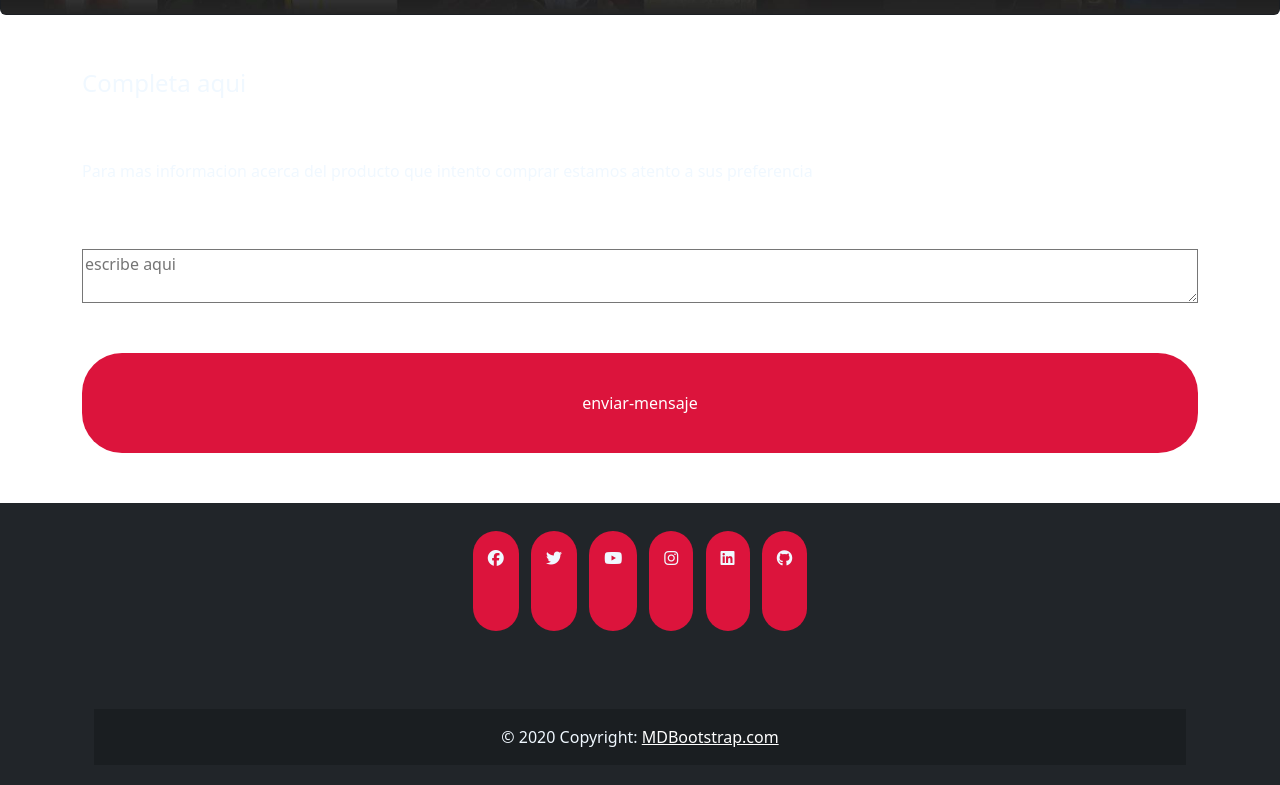
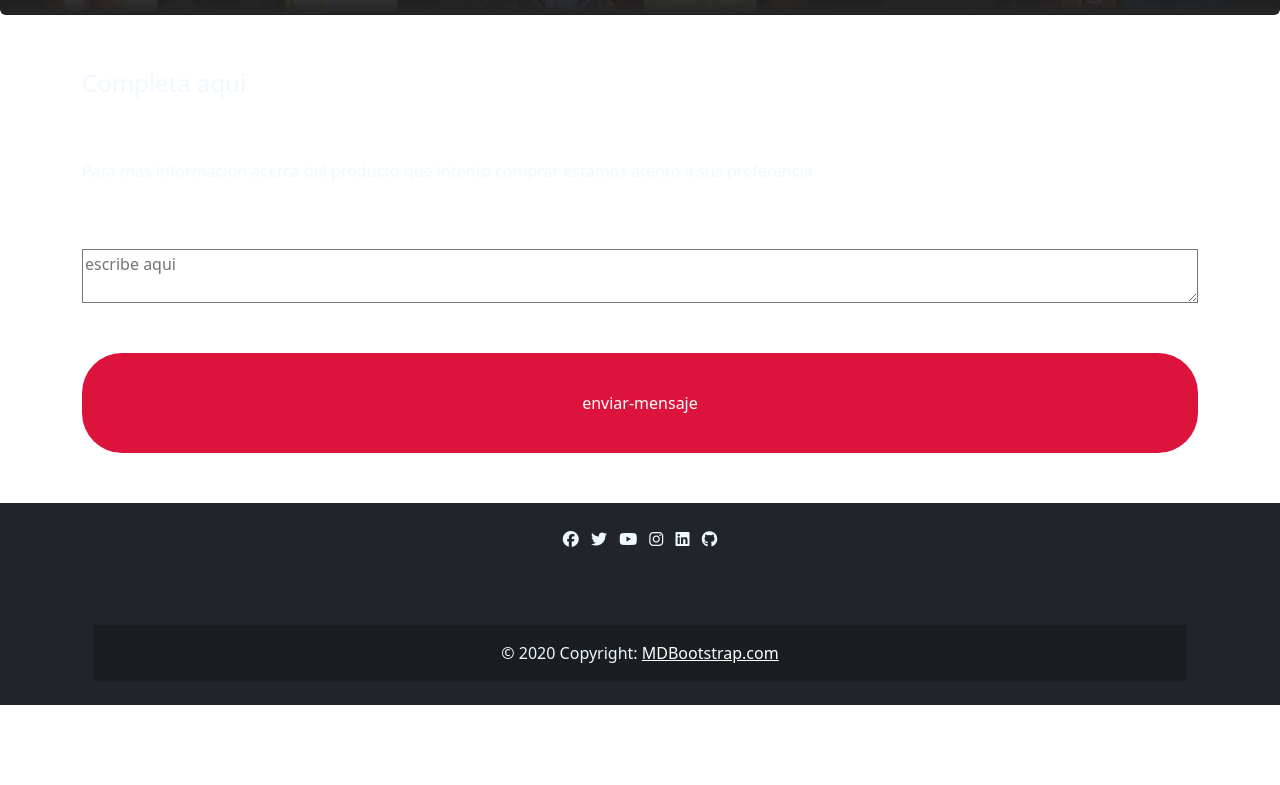
Before and after one commit to 23sarmiento/proyecto, a plain HTML site: page pages/pagos.html in a window 1280 px wide. Shown: the part 782-1567 px from the top of the page. After the commit the page ends 1487 px from the top, so only its background shows below. Drawn offline with nearby package versions, Linux system fonts and the light colour scheme.

Commit message:
first commit

```diff
--- a/pages/pagos.html
+++ b/pages/pagos.html
@@ -71,33 +71,34 @@
                 <input type="submit" name="enviar" value="enviar-mensaje" class="btn">
               </div>
    </main>
+  <!-- Footer -->
 <footer class="bg-dark text-center text-white">
   <!-- Grid container -->
   <div class="container p-4">
     <!-- Section: Social media -->
     <section class="mb-4">
       <!-- Facebook -->
-        <a class="btn btn-outline-light btn-floating m-1" href="https://www.facebook.com/israelsarmiento23jkk" role="button"
+      <a class="iconmedia btn-outline-light btn-floating m-1" href="https://www.facebook.com/israelsarmiento23jkk" role="button"
         ><i class="fa-brands fa-facebook"></i></a>
 
       <!-- Twitter -->
-        <a class="btn btn-outline-light btn-floating m-1" href="https://twitter.com/23sarmiento1" role="button"
+      <a class="iconmedia btn-outline-light btn-floating m-1" href="https://twitter.com/23sarmiento1" role="button"
         ><i class="fa-brands fa-twitter"></i></a>
 
       <!-- Google -->
-        <a class="btn btn-outline-light btn-floating m-1" href="https://www.youtube.com/channel/UC9CFPKrGkak6r1t0a7zj0-Q" role="button"
+      <a class="iconmedia btn-outline-light btn-floating m-1" href="https://www.youtube.com/channel/UC9CFPKrGkak6r1t0a7zj0-Q" role="button"
         ><i class="fa-brands fa-youtube"></i></a>
 
       <!-- Instagram -->
-        <a class="btn btn-outline-light btn-floating m-1" href="https://www.instagram.com/23sarmiento/" role="button"
+      <a class="iconmedia btn-outline-light btn-floating m-1" href="https://www.instagram.com/23sarmiento/" role="button"
         ><i class="fa-brands fa-instagram"></i></a>
 
       <!-- Linkedin -->
-        <a class="btn btn-outline-light btn-floating m-1" href="https://www.linkedin.com/in/israel-sarmiento-81a719213/" role="button"
+      <a class="iconmedia btn-outline-light btn-floating m-1" href="https://www.linkedin.com/in/israel-sarmiento-81a719213/" role="button"
         ><i class="fa-brands fa-linkedin"></i></a>
 
       <!-- Github -->
-        <a class="btn btn-outline-light btn-floating m-1" href="https://github.com/23sarmiento" role="button"
+      <a class="iconmedia btn-outline-light btn-floating m-1" href="https://github.com/23sarmiento" role="button"
         ><i class="fa-brands fa-github"></i></a>
     </section>
     <!-- Section: Social media -->
```
Lines whose indentation alone changed are shown as unchanged.
